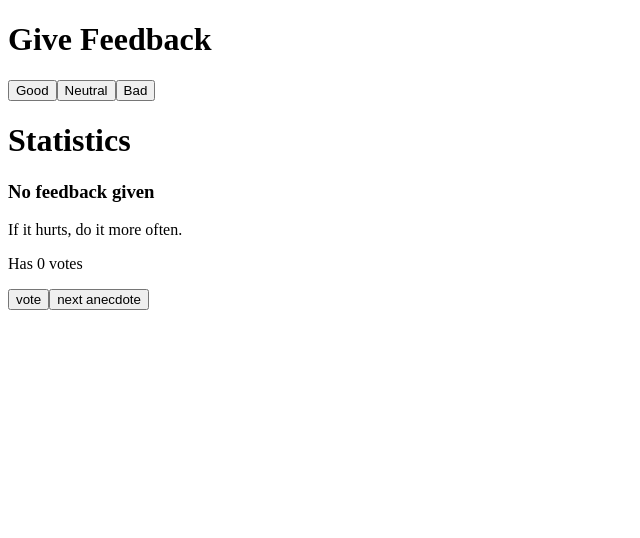
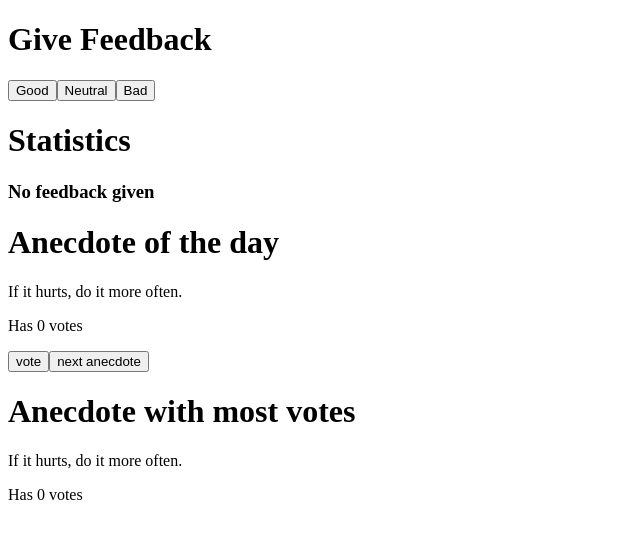
Before and after one commit to Rocjimari/Full-stack-open-MOOC-, a React (Vite) app in the folder part1/: page / in a window 1280 px wide. Shown: the top 538 px of the page, without its empty margins (0-640 px from the left). Built offline with nearby package versions, Linux system fonts and the light colour scheme.

Commit message:
Exercise 1.14

```diff
--- a/part1/src/App.jsx
+++ b/part1/src/App.jsx
@@ -93,17 +93,16 @@
 
   const [votes, setVotes] = useState(Array(anecdotes.length).fill(0))
 
-
   const handleVotes = () => {
-    const copy = { ...votes }
+    const copy = [ ...votes ]
     copy[selected] += 1
     setVotes(copy)
     console.log('Anecdota',selected,'valor', copy[selected])
   }
 
-
-
-
+  const maxVotes = Math.max(...votes)
+  const maxIndex = votes.indexOf(maxVotes)
+  console.log('anecdota',maxIndex, 'votos',maxVotes)
 
 
   return (
@@ -115,10 +114,14 @@
       <Button handleClick={handleBadClick} text='Bad' />
       <h1>Statistics</h1>
       <Statistics good={good} neutral={neutral} bad={bad} />
+      <h1>Anecdote of the day</h1>
       <p>{anecdotes[selected]}</p>
       <p>Has {votes[selected]} votes </p>
       <Button handleClick={handleVotes} text ='vote' />
       <Button handleClick={handleRandomClick} text ='next anecdote' />
+      <h1>Anecdote with most votes</h1>
+      <p>{anecdotes[maxIndex]}</p>
+      <p>Has {votes[maxIndex]} votes </p>
 
 
 
```
